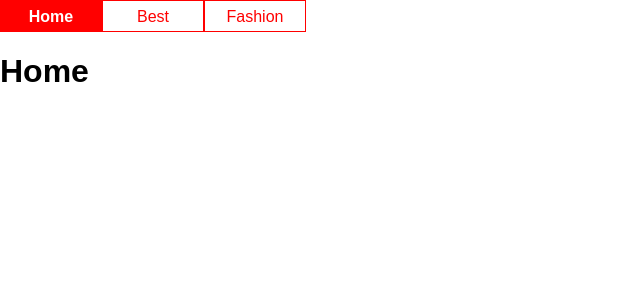
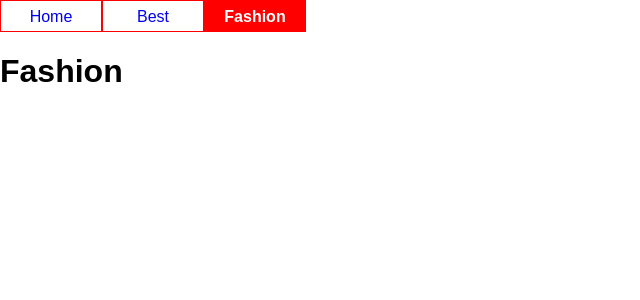
Before and after one commit to ryury/react-step-by-step, a React (Create React App) app: page /fashion in a window 1280 px wide. Shown: the top 300 px of the page, without its empty margins (0-640 px from the left). Built offline with nearby package versions, Linux system fonts and the light colour scheme.

Commit message:
add router

```diff
--- a/package.json
+++ b/package.json
@@ -6,6 +6,7 @@
     "react": "^15.6.1",
     "react-dom": "^15.6.1",
     "react-redux": "^5.0.5",
+    "react-router-dom": "^4.1.2",
     "redux": "^3.7.2"
   },
   "devDependencies": {
--- a/public/index.html
+++ b/public/index.html
@@ -13,8 +13,16 @@
 
     <script>
         window.__NAV_STATE__ = {
-            naviData: ['Home', 'Best', 'Fashion'],
-            naviIndex: 0
+            naviData: [{
+                title: 'Home',
+                path: '/'
+            },{
+                title: 'Best',
+                path: '/best'
+            },{
+                title: 'Fashion',
+                path: '/fashion'
+            }]
         };
     </script>
   </body>
--- a/src/App.js
+++ b/src/App.js
@@ -6,29 +6,25 @@ import Home from './components/contents/Home';
 import Best from './components/contents/Best';
 import Fashion from './components/contents/Fashion';
 
-import * as actions from './actions';
 import {connect} from 'react-redux';
+
+// Router
+import {Route, withRouter} from 'react-router-dom';
 
 class App extends Component {
     render() {
-        let cntComponent = null;
-
-        if (this.props.naviIndex === 0) {
-            cntComponent = <Home/>
-        } else if (this.props.naviIndex === 1) {
-            cntComponent = <Best/>
-        } else {
-            cntComponent = <Fashion/>
-        }
+        const {naviData, naviIndex, location} = this.props;
 
         return (
             <div>
                 <Navi
-                    naviData={this.props.naviData}
-                    naviIndex={this.props.naviIndex}
-                    onNaviClick={this.props.onNaviClick}
+                    naviData={naviData}
+                    naviIndex={naviIndex}
+                    location={location}
                 />
-                {cntComponent}
+                <Route exact path="/" component={Home}/>
+                <Route path="/best" component={Best}/>
+                <Route path="/fashion" component={Fashion}/>
             </div>
         );
     }
@@ -39,11 +35,6 @@ const mapStateToProps = (state) => ({
     naviData: state.naviData
 });
 
-const mapDispatchToProps = (dispatch) => ({
-    onNaviClick: (idx) => dispatch(actions.naviClick(idx))
-});
-
-export default connect(
-    mapStateToProps,
-    mapDispatchToProps
-)(App);
+export default withRouter(connect(
+    mapStateToProps
+)(App));
--- a/src/components/nav/Navi.js
+++ b/src/components/nav/Navi.js
@@ -3,16 +3,15 @@ import NaviItem from './NaviItem';
 
 class Navi extends Component {
     render() {
-        const {naviData, naviIndex, onNaviClick} = this.props;
+        const {naviData, location} = this.props;
 
         const naviItem = naviData.map((item, i) => {
             return (
                 <NaviItem
                     key={i.toString()}
-                    idx={i}
-                    title={item}
-                    active={naviIndex === i}
-                    onNaviClick={onNaviClick}
+                    title={item.title}
+                    path={item.path}
+                    active={location.pathname === item.path}
                 />
             );
         });
--- a/src/components/nav/NaviItem.js
+++ b/src/components/nav/NaviItem.js
@@ -1,12 +1,13 @@
 import React from 'react';
 import PropTypes from 'prop-types';
+import {Link} from 'react-router-dom';
 
-const NaviItem = ({title, active, onNaviClick, idx}) => {
+const NaviItem = ({title, active, path}) => {
     const classes = active ? ' on' : '';
 
     return (
         <div className={`navi${classes}`}>
-            <a onClick={onNaviClick.bind(this, idx)}>{title}</a>
+            <Link to={path}>{title}</Link>
         </div>
     );
 };
@@ -15,13 +16,15 @@ NaviItem.propTypes = {
     title: PropTypes.string,
     active: PropTypes.bool,
     onNaviClick: PropTypes.func,
-    idx: PropTypes.number
+    idx: PropTypes.number,
+    path: PropTypes.string
 };
 
 NaviItem.defaultProps = {
     title: 'Home',
     active: false,
     idx: 0,
+    path: '/',
     onNaviClick: () => console.warn('onNaviClick not defined')
 };
 
--- a/src/index.js
+++ b/src/index.js
@@ -7,14 +7,18 @@ import {createStore} from 'redux';
 import reducer from './reducers';
 import {Provider} from 'react-redux';
 
+import {BrowserRouter} from 'react-router-dom';
+
 const store = createStore(
     reducer,
     window.__NAV_STATE__
 );
 
 ReactDOM.render(
-    <Provider store={store}>
-        <App />
-    </Provider>,
+    <BrowserRouter>
+        <Provider store={store}>
+            <App />
+        </Provider>
+    </BrowserRouter>,
     document.getElementById('root')
 );
--- a/src/reducers/index.js
+++ b/src/reducers/index.js
@@ -1,17 +1,22 @@
 import * as types from '../actions/ActionTypes';
 
 const initialState = {
-    naviData: ['Home', 'Best', 'Fashion'],
-    naviIndex: 0
+    naviData: [{
+        title: 'Home',
+        path: '/'
+    },{
+        title: 'Best',
+        path: '/best'
+    },{
+        title: 'Fashion',
+        path: '/fashion'
+    }]
 };
 
 function getNaviIndex(state = initialState, action) {
     switch (action.type) {
         case types.NAVI_CLICK:
-            return {
-                ...state,
-                naviIndex: action.naviIndex
-            };
+            return state;
         default:
             return state;
     }
```
Also changed, not shown: 1 other file (tests, documents, lock files or other folders).
